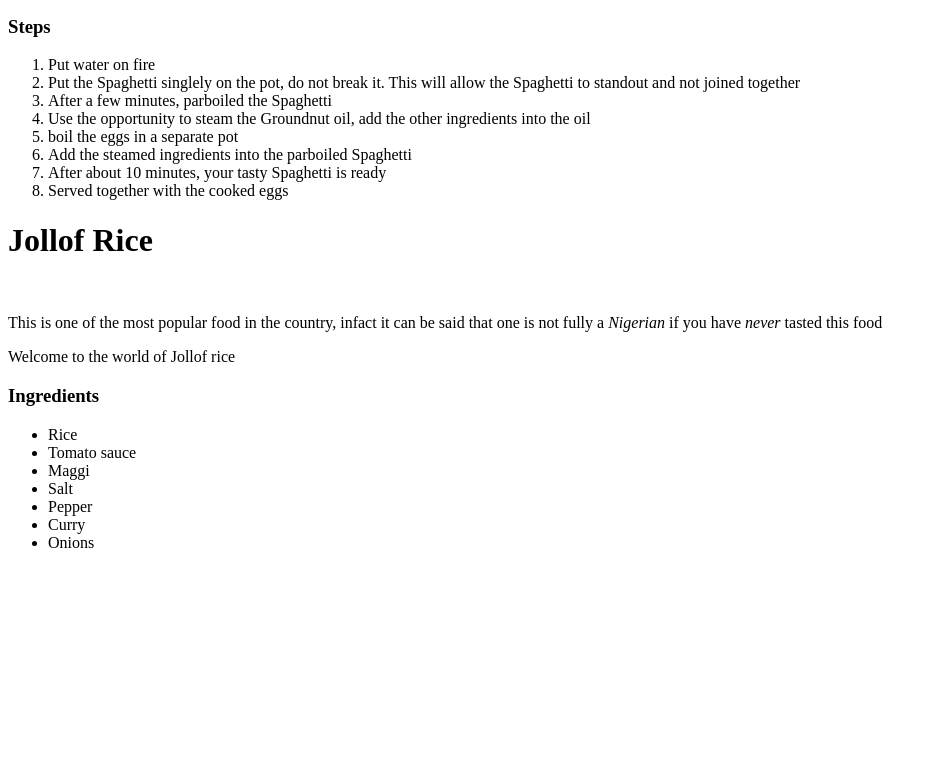
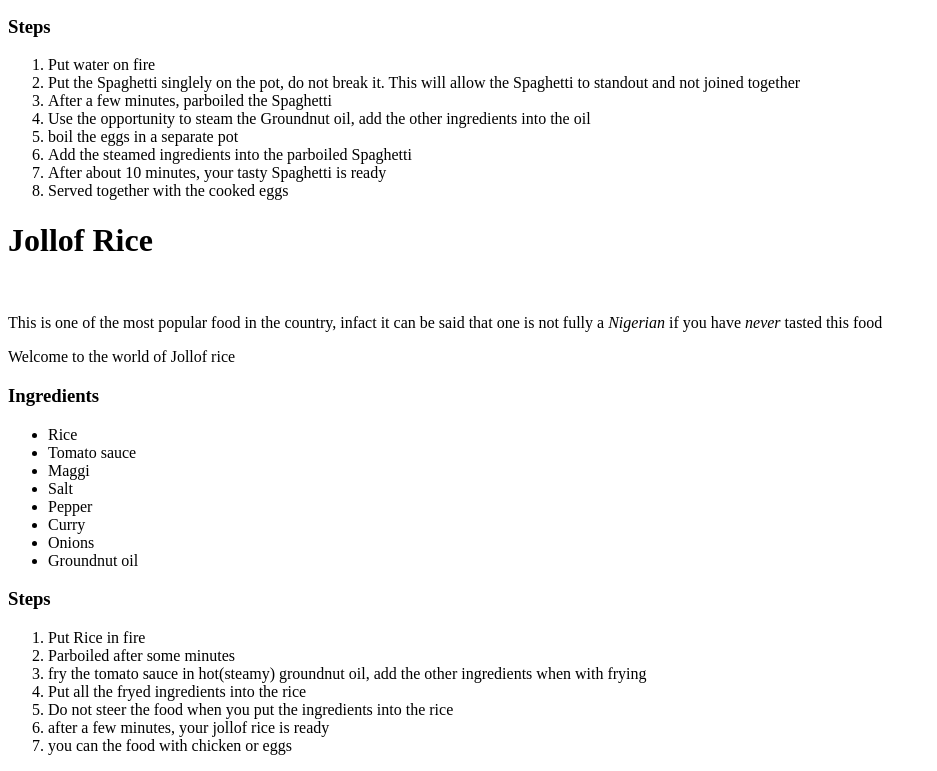
Before and after one commit to warisu/odin-recipes, a plain HTML site: page recipes/potatoes.html in a window 1280 px wide. Shown: the part 1050-1821 px from the top of the page, without its empty margins (0-937 px from the left). Before the commit the page ends 1618 px from the top, so only its background shows below. Drawn offline with Linux system fonts and the light colour scheme.

Commit message:
add ordered lists

```diff
--- a/recipes/potatoes.html
+++ b/recipes/potatoes.html
@@ -79,6 +79,19 @@
         <li>Pepper</li>
         <li>Curry</li>
         <li>Onions</li>
+        <li>Groundnut oil</li>
     </ul>
+
+    <h3>Steps</h3>
+    <ol>
+        <li>Put Rice in fire</li>
+        <li>Parboiled after some minutes</li>
+        <li>fry the tomato sauce in hot(steamy) groundnut oil, add the other ingredients when with frying</li>
+        <li>Put all the fryed ingredients into the rice</li>
+        <li>Do not steer the food when you put the ingredients into the rice</li>
+        <li>after a few minutes, your jollof rice is ready</li>
+        <li>you can the food with chicken or eggs</li>
+
+    </ol>
 </body>
 </html>
```
